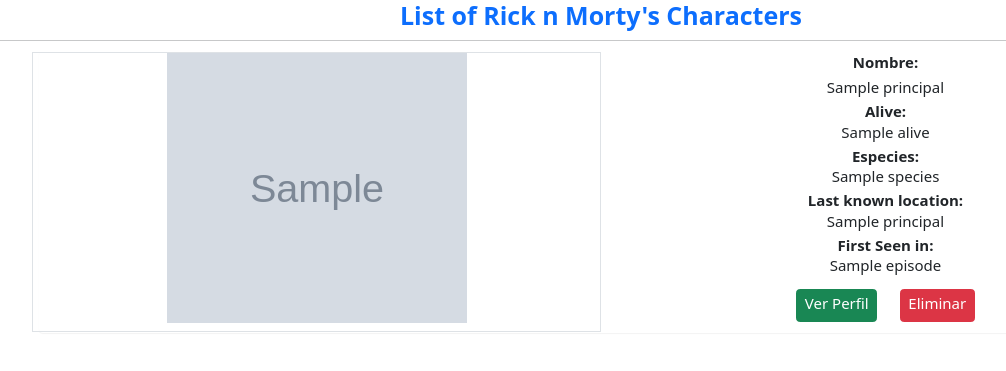
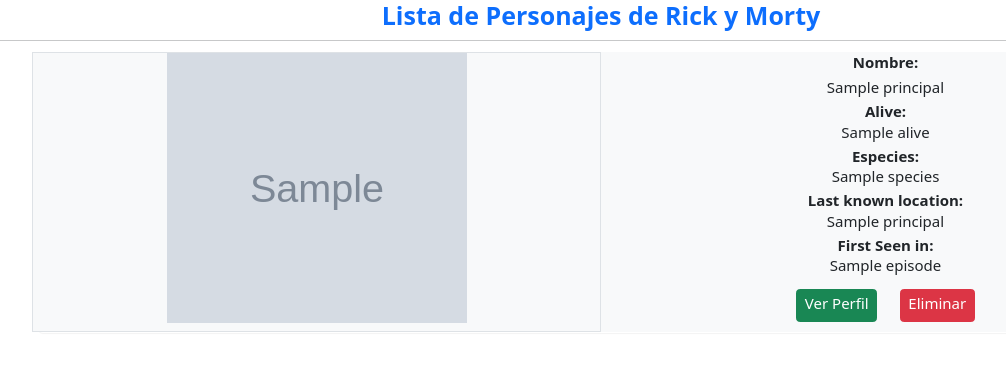
Before and after one commit to KimberlyPocco/API_Mongodb_Rick_and_Morty, a Flask app: page / in a window 1280 px wide. Shown: the top 371 px of the page, without its empty margins (39-1045 px from the left). Run offline with Flask 2, Linux system fonts and the light colour scheme; grey boxes marked "Sample" are stand-in pictures; a database or web service that is not in the repository returns one stand-in record (values such as "Sample title"); some libraries are stand-ins or nearby versions.

Commit message:
cambios de estilos agregado

```diff
--- a/app/templates/base.html
+++ b/app/templates/base.html
@@ -4,7 +4,7 @@
 <link href="https://cdn.jsdelivr.net/npm/bootstrap@5.2.2/dist/css/bootstrap.min.css" rel="stylesheet"
 integrity="sha384-Zenh87qX5JnK2Jl0vWa8Ck2rdkQ2Bzep5IDxbcnCeuOxjzrPF/et3URy9Bv1WTRi" crossorigin="anonymous">
 
-<h1 class="text-center text-primary"><b>List of Rick n Morty's Characters</b></h1>
+<h1 class="text-center text-primary"><b>Lista de Personajes de Rick y Morty</b></h1>
 <hr>
 {% block content %} {% endblock content %}
 {% endblock body %}
--- a/app/templates/index.html
+++ b/app/templates/index.html
@@ -9,7 +9,7 @@
         <div class="container ">
             <div class="panel text-center ">
                 <div class="panel_body">
-                    <div class="row">
+                    <div class="row bg-light">
                         <div class="col-6 border ">
                             <center><img class="text-align" src="{{ item.image_url }}" alt=" centered {{ item.name }}"
                                     width="300" height="270">
```
